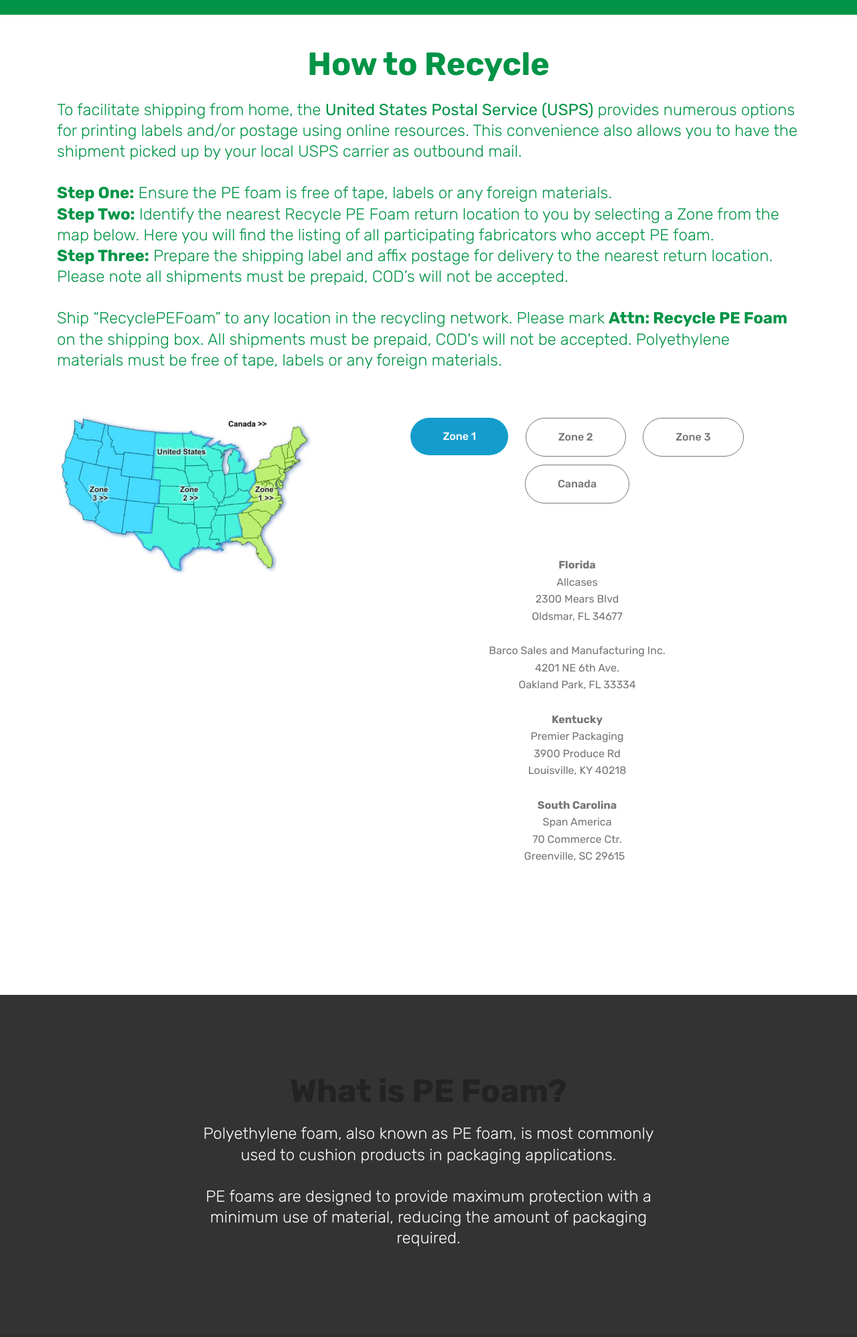
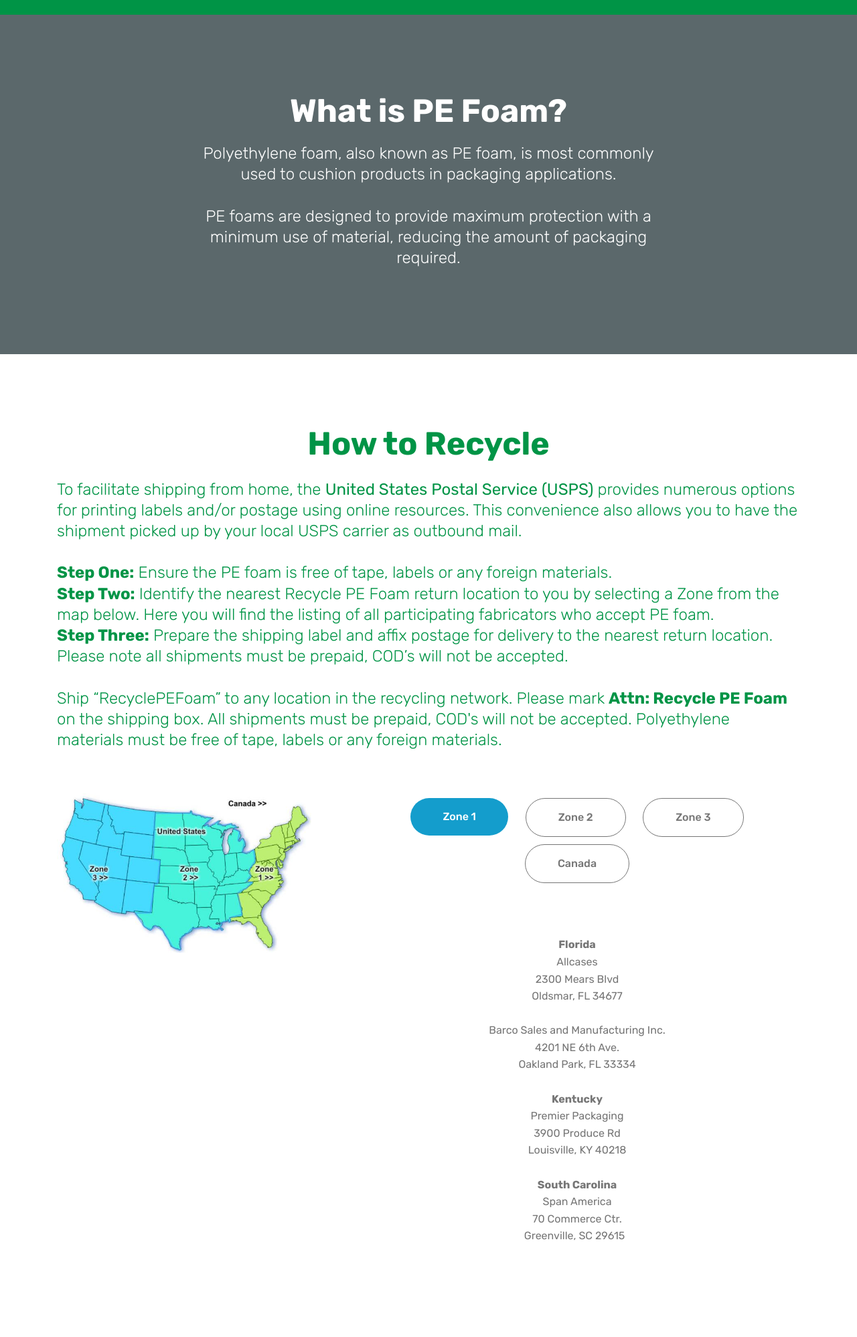
Before and after one commit to smosab/repaks, a plain HTML site: page index.html in a window 1280 px wide. Shown: the part 778-2775 px from the top of the page at 67% size. Drawn offline with Linux system fonts and the light colour scheme; files whose address does not match are found by name.

Commit message:
changes made

```diff
--- a/assets/mobirise/css/mbr-additional.css
+++ b/assets/mobirise/css/mbr-additional.css
@@ -1767,8 +1767,22 @@ body {
 .cid-qKxzREsNz7 DIV {
   color: #ffffff;
 }
+.cid-qKB509CrwS {
+  padding-top: 120px;
+  padding-bottom: 120px;
+  background-color: #5b686b;
+}
+.cid-qKB509CrwS .mbr-section-subtitle {
+  color: #ffffff;
+}
+.cid-qKB509CrwS B {
+  color: #ffffff;
+}
+.cid-qKB509CrwS H2 {
+  color: #ffffff;
+}
 .cid-qKy2jvxLHG {
-  padding-top: 45px;
+  padding-top: 105px;
   padding-bottom: 105px;
   background-color: #ffffff;
 }
@@ -1840,17 +1854,6 @@ body {
 .cid-qKy2jvxLHG H2 {
   color: #009446;
 }
-.cid-qKB509CrwS {
-  padding-top: 120px;
-  padding-bottom: 120px;
-  background-color: #333333;
-}
-.cid-qKB509CrwS .mbr-section-subtitle {
-  color: #ffffff;
-}
-.cid-qKB509CrwS B {
-  color: #ffffff;
-}
 .cid-qKB0GzGKtM {
   padding-top: 30px;
   padding-bottom: 30px;
--- a/index.html
+++ b/index.html
@@ -65,7 +65,7 @@
     </nav>
 </section>
 
-<section class="engine"><a href="https://mobirise.ws/m">drag and drop website maker</a></section><section class="cid-qKxzREsNz7 mbr-fullscreen" id="header2-f">
+<section class="engine"><a href="https://mobirise.ws/e">best web building software</a></section><section class="cid-qKxzREsNz7 mbr-fullscreen" id="header2-f">
 
 
 
@@ -85,6 +85,22 @@
         <a href="#next">
             <i class="mbri-down mbr-iconfont"></i>
         </a>
+    </div>
+</section>
+
+<section class="mbr-section content4 cid-qKB509CrwS" id="content4-v">
+
+
+
+    <div class="container">
+        <div class="media-container-row">
+            <div class="title col-12 col-md-8">
+                <h2 class="align-center pb-3 mbr-fonts-style display-2"><strong>
+                    What is PE Foam?</strong></h2>
+                <h3 class="mbr-section-subtitle align-center mbr-light mbr-fonts-style display-5">Polyethylene foam, also known as PE foam, is most commonly used to cushion products in packaging applications. <br><br>PE foams are designed to provide maximum protection with a minimum use of material, reducing the amount of packaging required.</h3>
+
+            </div>
+        </div>
     </div>
 </section>
 
@@ -168,22 +184,6 @@
     </div>
 </section>
 
-<section class="mbr-section content4 cid-qKB509CrwS" id="content4-v">
-
-
-
-    <div class="container">
-        <div class="media-container-row">
-            <div class="title col-12 col-md-8">
-                <h2 class="align-center pb-3 mbr-fonts-style display-2"><strong>
-                    What is PE Foam?</strong></h2>
-                <h3 class="mbr-section-subtitle align-center mbr-light mbr-fonts-style display-5">Polyethylene foam, also known as PE foam, is most commonly used to cushion products in packaging applications. <br><br>PE foams are designed to provide maximum protection with a minimum use of material, reducing the amount of packaging required.</h3>
-
-            </div>
-        </div>
-    </div>
-</section>
-
 <section once="" class="cid-qKB0GzGKtM" id="footer7-s">
 
 
```
Also changed, not shown: 1 other file.
